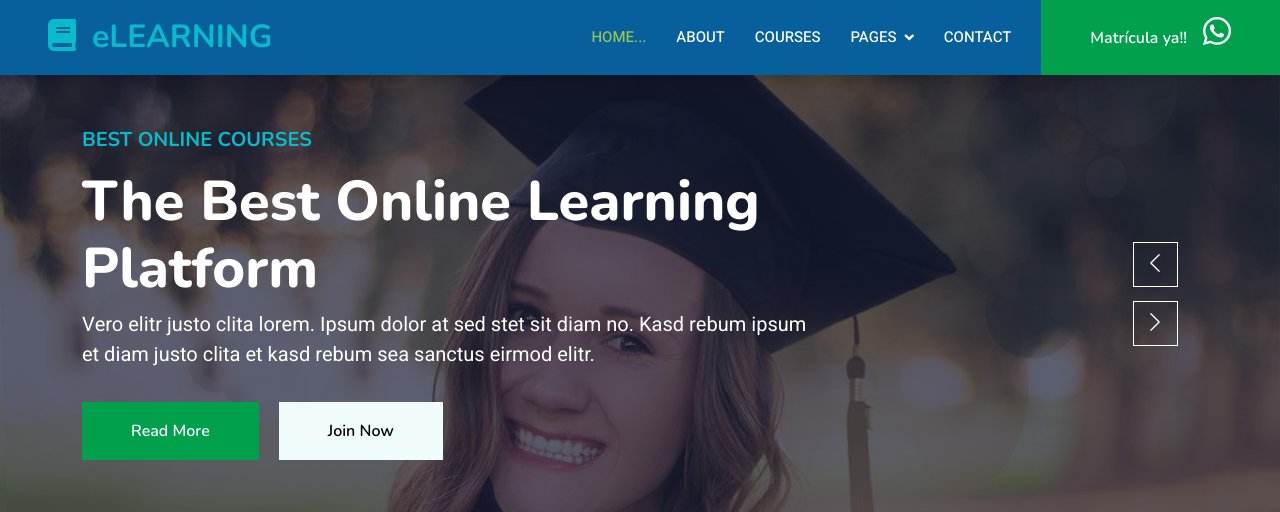
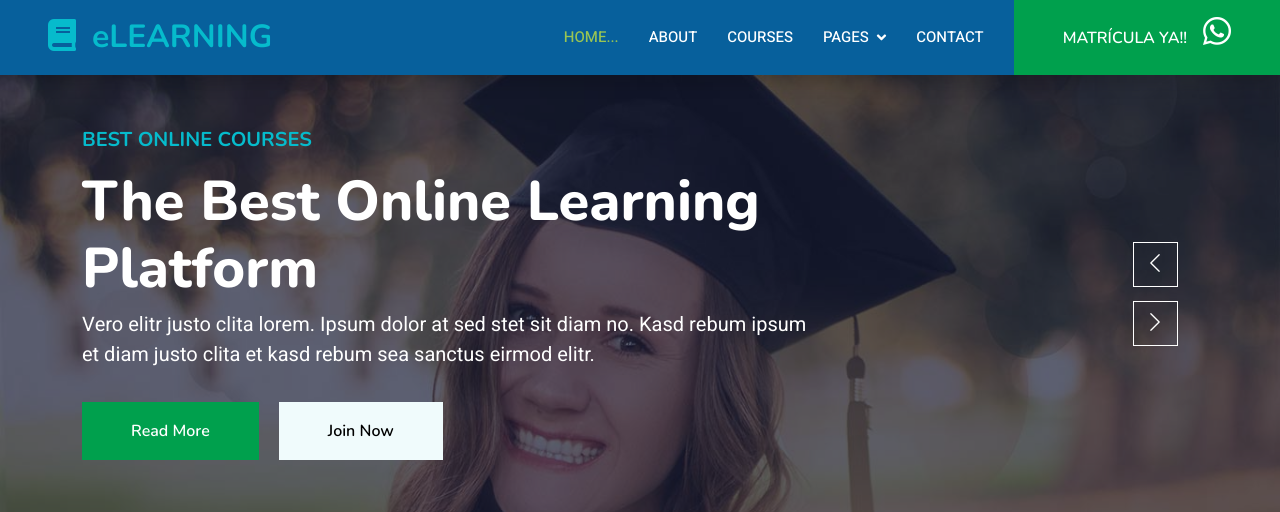
Before and after one commit to renan2013/cefi2026, a PHP site: page /index.php in a window 1280 px wide. Shown: the top 512 px of the page. Run offline with PHP 8.4, Linux system fonts and the light colour scheme; some libraries are stand-ins or nearby versions.

Commit message:
feat: Texto del botón de WhatsApp en mayúsculas

```diff
--- a/web_site/header.php
+++ b/web_site/header.php
@@ -65,7 +65,7 @@
                 </div>
                 <a href="contact.php" class="nav-item nav-link <?php echo ($currentPage == 'contact.php') ? 'active' : ''; ?>">Contact</a>
             </div>
-            <a href="https://wa.me/50689929180" class="btn btn-primary btn-whatsapp-large py-4 px-lg-5 d-none d-lg-block"><span style="position: relative; top: -10px;">Matrícula ya!!<i class="fab fa-whatsapp ms-3"></i></span></a>
+            <a href="https://wa.me/50689929180" class="btn btn-primary btn-whatsapp-large py-4 px-lg-5 d-none d-lg-block"><span style="position: relative; top: -10px;">MATRÍCULA YA!!<i class="fab fa-whatsapp ms-3"></i></span></a>
         </div>
     </nav>
     <!-- Navbar End -->
```
